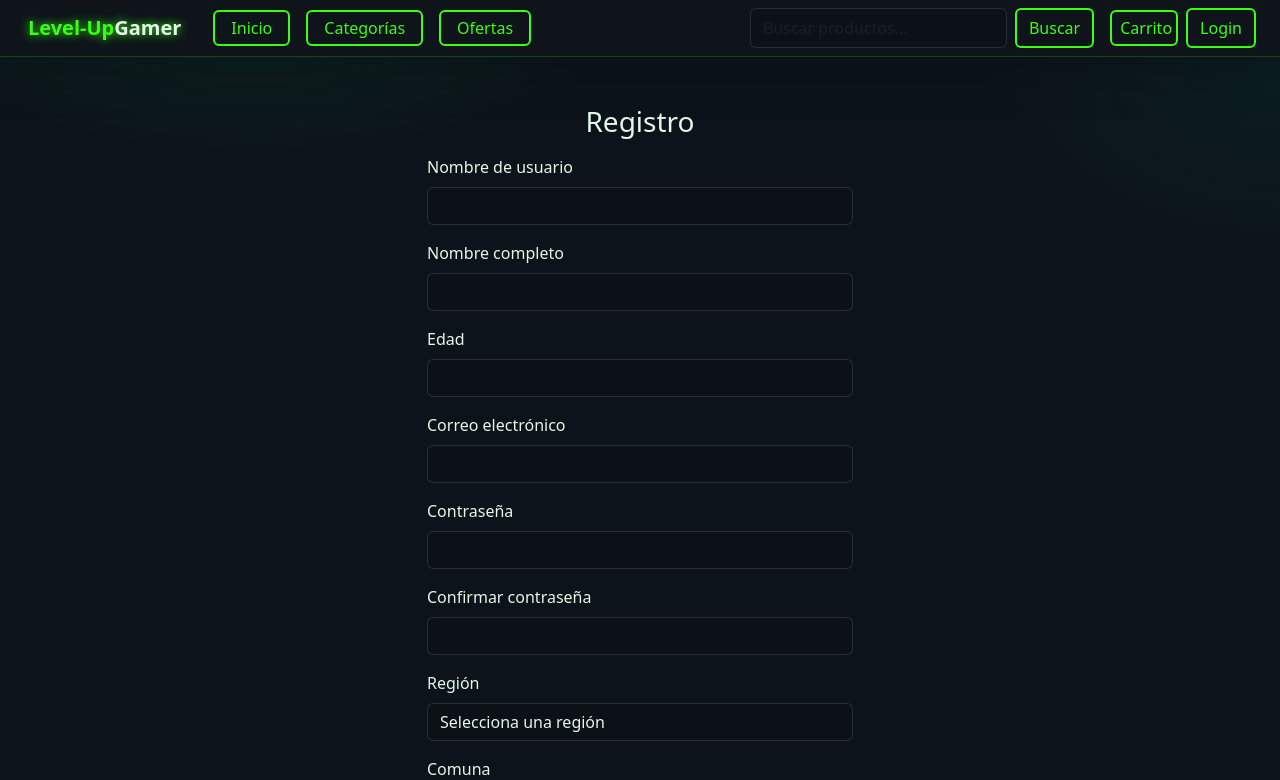
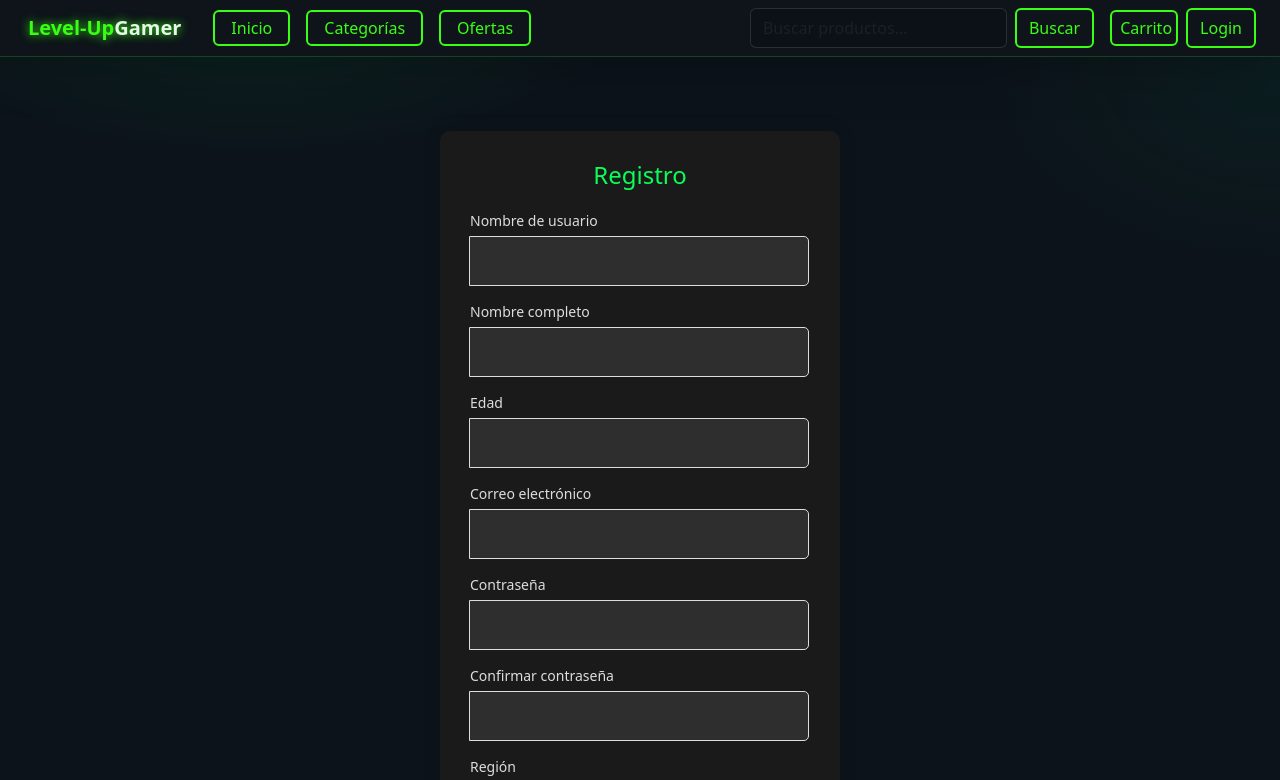
Before and after one commit to luko2k24/Level-up-ReactV2-main, a React (Vite) app: page /register in a window 1280 px wide. Shown: the top 780 px of the page. Built offline with nearby package versions, Linux system fonts and the light colour scheme.

Commit message:
arreglo en el carrito

```diff
--- a/src/api/service/carrito.ts
+++ b/src/api/service/carrito.ts
@@ -1,63 +1,63 @@
-// src/api/service/carrito.ts (Archivo de funciones de bajo nivel)
+// src/api/service/carrito.ts
 
 import type { Producto, ItemCarrito } from '@/api/api';
-// 💡 NOTA: Se asume que ItemCarrito es { producto: Producto, cantidad: number }
 
-// Definición de la clave de almacenamiento
 const CLAVE_CARRITO = 'lvl_carrito';
 
+/* ================================
+   🔧 Funciones auxiliares
+================================ */
 
-// --- Utilidades de Local Storage (Funciones Auxiliares) ---
-
-// Función para leer el carrito del Local Storage
 function leer<T>(clave: string, valorAlternativo: T): T {
     const crudo = localStorage.getItem(clave);
-
     if (!crudo) return valorAlternativo;
 
     try {
-        // Intenta parsear y retorna el objeto
         return JSON.parse(crudo) as T;
     } catch (e) {
-        // Manejo de JSON corrupto
         return valorAlternativo;
     }
 }
 
-// Función para escribir un objeto en Local Storage
 function escribir<T>(clave: string, valor: T): void {
     localStorage.setItem(clave, JSON.stringify(valor));
 }
 
-// Obtiene el carrito del storage o un array vacío si no existe
 export function obtenerCarrito(): ItemCarrito[] {
     return leer<ItemCarrito[]>(CLAVE_CARRITO, []);
 }
 
-// --- Funciones de Carrito Exportadas (Low-level) ---
+/* ================================
+   🛒 Funciones del Carrito
+================================ */
 
-export function agregarAlCarrito(producto: Producto, cantidad: number) {
+export function agregarAlCarrito(producto: Producto, cantidad: number = 1): ItemCarrito[] {
     const carrito = obtenerCarrito();
-    // 💡 CORRECCIÓN 1: Buscar por item.producto.id
-    const carritoIndice = carrito.findIndex(i => i.producto.id === producto.id);
 
-    if (carritoIndice >= 0) {
-        carrito[carritoIndice].cantidad += cantidad;
+    // Buscar si ya existe
+    const indice = carrito.findIndex(i => Number(i.producto.id) === Number(producto.id));
+
+    if (indice >= 0) {
+        carrito[indice].cantidad += cantidad;
     } else {
-        // 💡 CORRECCIÓN 2: Estructurar el nuevo item para que coincida con ItemCarrito
         carrito.push({
-            producto: producto,
-            cantidad: cantidad,
-        } as ItemCarrito);
+            producto,
+            cantidad
+        });
     }
+
     escribir(CLAVE_CARRITO, carrito);
     return carrito;
 }
 
 export function eliminarDelCarrito(productoId: number | string): ItemCarrito[] {
+    const idNum = Number(productoId);
+
     const carrito = obtenerCarrito();
-    // 💡 CORRECCIÓN 3: Filtrar por item.producto.id
-    const nuevoCarrito = carrito.filter(i => i.producto.id !== productoId);
+
+    // FILTRAR DE FORMA CORRECTA POR ID NUMÉRICO
+    const nuevoCarrito = carrito.filter(i => Number(i.producto.id) !== idNum);
+
     escribir(CLAVE_CARRITO, nuevoCarrito);
     return nuevoCarrito;
 }
@@ -68,13 +68,7 @@ export function vaciarCarrito(): void {
 
 export function totalCarrito(): number {
     const carrito = obtenerCarrito();
-    return carrito.reduce((acumulador, item) => {
-        // 💡 CORRECCIÓN 4: Acceder a item.producto.precio
-        const precioItem = item.producto.precio;
-        const cantidadItem = item.cantidad;
-
-        return precioItem > 0
-            ? acumulador + (precioItem * cantidadItem)
-            : acumulador;
+    return carrito.reduce((total, item) => {
+        return total + (item.producto.precio * item.cantidad);
     }, 0);
 }
--- a/src/components/FormularioRegistro.tsx
+++ b/src/components/FormularioRegistro.tsx
@@ -1,6 +1,7 @@
 import React, { useState, FormEvent } from 'react';
 import { api } from '../api/service/index';
 import { RegisterRequest } from '../api/api';
+import '../styles/FormularioRegistro.css';
 
 const regiones = [
   'Selecciona una región',
@@ -11,6 +12,7 @@ const regiones = [
 ];
 
 const FormularioRegistro = () => {
+  // ... (Estado y funciones de manejo quedan igual)
 
   const [form, setForm] = useState({
     nombreUsuario: '',
@@ -48,6 +50,7 @@ const FormularioRegistro = () => {
       return;
     }
 
+    // El objeto de datos (data) que se envía al backend es correcto
     const data: RegisterRequest = {
       nombreUsuario: form.nombreUsuario,
       nombreCompleto: form.nombreCompleto,
@@ -62,25 +65,29 @@ const FormularioRegistro = () => {
       await api.Auth.register(data);
       setSuccess('Registro exitoso');
     } catch (err: any) {
-      setError('Error al registrar usuario');
+      // Intentamos obtener el mensaje de error del backend (ej. "El nombre de usuario ya existe.")
+      const errorMsg = err.response?.data?.mensaje || 'Error al registrar usuario';
+      setError(errorMsg);
     }
   };
 
   return (
-    <div className="container mt-4" style={{ maxWidth: '450px' }}>
-      <h3 className="text-center mb-3">Registro</h3>
+    // Se usa la clase principal del CSS
+    <div className="formulario-registro">
+      <h2>Registro</h2>
 
-      {error && <div className="alert alert-danger">{error}</div>}
-      {success && <div className="alert alert-success">{success}</div>}
+      {/* Uso de las clases .error y .success */}
+      {error && <div className="error">{error}</div>}
+      {success && <div className="success">{success}</div>}
 
       <form onSubmit={manejarEnvio}>
 
         {/* nombreUsuario */}
-        <div className="mb-3">
-          <label className="form-label">Nombre de usuario</label>
+        <div className="input-group">
+          <label htmlFor="nombreUsuario">Nombre de usuario</label>
           <input
             type="text"
-            className="form-control"
+            id="nombreUsuario"
             name="nombreUsuario"
             value={form.nombreUsuario}
             onChange={handleChange}
@@ -89,11 +96,11 @@ const FormularioRegistro = () => {
         </div>
 
         {/* nombreCompleto */}
-        <div className="mb-3">
-          <label className="form-label">Nombre completo</label>
+        <div className="input-group">
+          <label htmlFor="nombreCompleto">Nombre completo</label>
           <input
             type="text"
-            className="form-control"
+            id="nombreCompleto"
             name="nombreCompleto"
             value={form.nombreCompleto}
             onChange={handleChange}
@@ -102,11 +109,11 @@ const FormularioRegistro = () => {
         </div>
 
         {/* edad */}
-        <div className="mb-3">
-          <label className="form-label">Edad</label>
+        <div className="input-group">
+          <label htmlFor="edad">Edad</label>
           <input
             type="number"
-            className="form-control"
+            id="edad"
             name="edad"
             value={form.edad}
             onChange={handleChange}
@@ -115,11 +122,11 @@ const FormularioRegistro = () => {
         </div>
 
         {/* email */}
-        <div className="mb-3">
-          <label className="form-label">Correo electrónico</label>
+        <div className="input-group">
+          <label htmlFor="email">Correo electrónico</label>
           <input
             type="email"
-            className="form-control"
+            id="email"
             name="email"
             value={form.email}
             onChange={handleChange}
@@ -128,11 +135,11 @@ const FormularioRegistro = () => {
         </div>
 
         {/* password */}
-        <div className="mb-3">
-          <label className="form-label">Contraseña</label>
+        <div className="input-group">
+          <label htmlFor="password">Contraseña</label>
           <input
             type="password"
-            className="form-control"
+            id="password"
             name="password"
             value={form.password}
             onChange={handleChange}
@@ -141,11 +148,11 @@ const FormularioRegistro = () => {
         </div>
 
         {/* confirmar password */}
-        <div className="mb-3">
-          <label className="form-label">Confirmar contraseña</label>
+        <div className="input-group">
+          <label htmlFor="confirmarPassword">Confirmar contraseña</label>
           <input
             type="password"
-            className="form-control"
+            id="confirmarPassword"
             name="confirmarPassword"
             value={form.confirmarPassword}
             onChange={handleChange}
@@ -154,10 +161,10 @@ const FormularioRegistro = () => {
         </div>
 
         {/* region */}
-        <div className="mb-3">
-          <label className="form-label">Región</label>
+        <div className="input-group">
+          <label htmlFor="region">Región</label>
           <select
-            className="form-select"
+            id="region"
             name="region"
             value={form.region}
             onChange={handleChange}
@@ -170,11 +177,11 @@ const FormularioRegistro = () => {
         </div>
 
         {/* comuna */}
-        <div className="mb-3">
-          <label className="form-label">Comuna</label>
+        <div className="input-group">
+          <label htmlFor="comuna">Comuna</label>
           <input
             type="text"
-            className="form-control"
+            id="comuna"
             name="comuna"
             value={form.comuna}
             onChange={handleChange}
@@ -182,7 +189,8 @@ const FormularioRegistro = () => {
           />
         </div>
 
-        <button className="btn btn-success w-100" type="submit">
+        {/* Uso de la clase del botón */}
+        <button className="btn-registrar" type="submit">
           Registrarse
         </button>
       </form>
--- a/src/components/Header.tsx
+++ b/src/components/Header.tsx
@@ -45,8 +45,7 @@ export default function Header() {
         navigate('/');
     };
 
-    // --- Lógica de cálculo del Carrito (Simulada) ---
-    const totalCLP = useMemo(() => "99.990", []);
+
 
     // --- Clases para los Links de Navegación (para que parezcan botones) ---
     const linkClasses = "nav-link btn btn-outline-light py-1 px-3 mx-1";
--- a/src/hooks/useCart.ts
+++ b/src/hooks/useCart.ts
@@ -1,62 +1,60 @@
 // src/hooks/useCart.ts
 
-import { useState, useEffect, useCallback, useMemo } from 'react';
-import { Producto, ItemCarrito } from '@/api/api';
-// 🚨 CORRECCIÓN CLAVE: La ruta debe ser '@/api/service/carrito'
+import { useEffect, useState } from 'react';
+import type { Producto, ItemCarrito } from '@/api/api';
+
 import {
     obtenerCarrito,
     agregarAlCarrito,
-  eliminarDelCarrito,
-  vaciarCarrito,
-  totalCarrito,
+    eliminarDelCarrito as eliminarAPI,
+    vaciarCarrito as vaciarAPI,
+    totalCarrito
 } from '@/api/service/carrito';
 
-/**
- * Hook personalizado para gestionar la lógica del carrito de compras.
+/*
+    Este hook administra todo el carrito en React.
+    - Sincroniza automáticamente con LocalStorage
+    - Expone funciones limpias y fáciles de usar
 */
+
 export function useCart() {
-  const [items, setItems] = useState<ItemCarrito[]>([]);
+
+    // Estado del carrito en React
+    const [carrito, setCarrito] = useState<ItemCarrito[]>([]);
     const [total, setTotal] = useState<number>(0);
 
-  const actualizarEstado = useCallback(() => {
-    setItems(obtenerCarrito());
+    // Cargar carrito al iniciar
+    useEffect(() => {
+        setCarrito(obtenerCarrito());
         setTotal(totalCarrito());
     }, []);
 
-  // Efecto para inicializar el estado la primera vez que se monta
-  useEffect(() => {
-    actualizarEstado();
-  }, [actualizarEstado]);
+    // --- Métodos del carrito (con re-render inmediato) ---
 
-  // Funciones de acción
-  const addItem = useCallback((producto: Producto, cantidad: number = 1) => {
-    try {
-      agregarAlCarrito(producto, cantidad);
-      actualizarEstado();
-    } catch (error) {
-      console.error("Error al agregar producto al carrito:", error);
-    }
-  }, [actualizarEstado]);
+    const agregar = (producto: Producto, cantidad: number = 1) => {
+        const nuevoCarrito = agregarAlCarrito(producto, cantidad);
+        setCarrito([...nuevoCarrito]);
+        setTotal(totalCarrito());
+    };
 
-  const removeItem = useCallback((id: string) => {
-    eliminarDelCarrito(id);
-    actualizarEstado();
-  }, [actualizarEstado]);
+    const eliminar = (productoId: number | string) => {
+        const nuevoCarrito = eliminarAPI(productoId);
+        setCarrito([...nuevoCarrito]);
+        setTotal(totalCarrito());
+    };
 
-  const clearCart = useCallback(() => {
-    vaciarCarrito();
-    actualizarEstado();
-  }, [actualizarEstado]);
+    const vaciar = () => {
+        vaciarAPI();
+        setCarrito([]);
+        setTotal(0);
+    };
 
-  const totalItemsCount = useMemo(() => items.length, [items]);
-
-  // Retornamos la interfaz del hook
+    // --- API del hook ---
     return {
-    carrito: items,
+        carrito,
         total,
-    totalItemsCount,
-    agregar: addItem,
-    eliminar: removeItem,
-    vaciar: clearCart,
+        agregar,
+        eliminar,
+        vaciar
     };
 }
--- a/src/pages/Categorias.tsx
+++ b/src/pages/Categorias.tsx
@@ -1,25 +1,34 @@
 import React, { useState, useEffect } from 'react';
-import { obtenerProductos, ProductoAPI, obtenerCategorias } from '../data/db'; // Asumiendo que db.ts está en '../data/db'
-import ProductCard from '../components/ProductCard'; // Asumiendo que tienes un componente ProductCard
-import Header from '../components/Header'; // Componente de cabecera
-import Footer from '../components/Footer'; // Componente de pie de página
+import { obtenerProductos, obtenerCategorias } from '../data/db';
+import ProductCard from '../components/ProductCard';
+
+import { Producto } from '../api/api';
+
+// 💚 HOOK DEL CARRITO
+import { useCart } from '../hooks/useCart';
 
 function Categorias() {
-    // 1. Estados para manejar los datos y el proceso de carga
-    const [productos, setProductos] = useState<ProductoAPI[]>([]);
+
+    // 👌 Usamos la función correcta del hook
+    const { agregar: addToCart } = useCart();
+
+    // Función para pasar al ProductCard
+    const handleAddToCart = (producto: Producto) => {
+        console.log("Producto agregado:", producto);
+        addToCart(producto);
+    };
+
+    // STATES
+    const [productos, setProductos] = useState<Producto[]>([]);
     const [categorias, setCategorias] = useState<string[]>([]);
     const [isLoading, setIsLoading] = useState(true);
     const [error, setError] = useState<string | null>(null);
-
-    // 2. Estado para filtros (opcional, basado en tu captura)
     const [filtroCategoria, setFiltroCategoria] = useState('Todas');
 
-
-    // 3. Efecto para cargar los datos del API al montar el componente
+    // FETCH PRODUCTOS + CATEGORÍAS
     useEffect(() => {
         const fetchDatos = async () => {
             try {
-                // 🚨 Uso de await para la función asíncrona
                 const [productosApi, categoriasApi] = await Promise.all([
                     obtenerProductos(),
                     obtenerCategorias()
@@ -30,7 +39,6 @@ function Categorias() {
 
             } catch (err) {
                 console.error("Error al cargar los datos:", err);
-                // Muestra un mensaje de error si la conexión falla
                 setError("No se pudo conectar con el servidor para cargar los productos.");
             } finally {
                 setIsLoading(false);
@@ -39,53 +47,35 @@ function Categorias() {
 
         fetchDatos();
     }, []);
-    // El array vacío asegura que se ejecute solo al montar el componente.
 
-
-    // Lógica de filtrado (usando la nueva estructura)
     const productosFiltrados = filtroCategoria === 'Todas'
         ? productos
         : productos.filter(p => p.categoria.nombre === filtroCategoria);
 
-
-    // 4. Renderizado condicional para evitar el pantallazo en blanco
-
+    // ESTADOS DE CARGA Y ERROR
     if (isLoading) {
-        // Muestra un mensaje de carga mientras se espera la respuesta del API
         return (
-            <>
-                <Header />
             <div className="container my-5 text-center">
                 <h2>Cargando productos... 🔄</h2>
             </div>
-                <Footer />
-            </>
         );
     }
 
     if (error) {
-        // Muestra un error si la conexión falló
         return (
-            <>
-                <Header />
             <div className="container my-5 alert alert-danger">
                 <h3>Error de Conexión</h3>
                 <p>{error}</p>
             </div>
-                <Footer />
-            </>
         );
     }
 
-    // 5. Renderizado principal
-
+    // RENDER PRINCIPAL
     return (
-        <>
-
         <div className="container my-5">
             <h1>Catálogo de Productos</h1>
 
-                {/* --- SECCIÓN DE FILTROS --- */}
+            {/* FILTROS */}
             <div className="d-flex justify-content-between align-items-center mb-4">
                 <span>{productosFiltrados.length} resultados</span>
                 <div className="btn-group">
@@ -95,7 +85,7 @@ function Categorias() {
                     >
                         Todas
                     </button>
-                        {categorias.map((cat) => (
+                    {categorias.map(cat => (
                         <button
                             key={cat}
                             className={`btn ${filtroCategoria === cat ? 'btn-success' : 'btn-outline-secondary'}`}
@@ -107,18 +97,18 @@ function Categorias() {
                 </div>
             </div>
 
-                {/* --- LISTA DE PRODUCTOS --- */}
+            {/* LISTA DE PRODUCTOS */}
             <div className="row">
-                    {productosFiltrados.map((producto) => (
+                {productosFiltrados.map(producto => (
                     <div key={producto.id} className="col-lg-4 col-md-6 mb-4">
-                            {/* 🚨 Importante: Pasar el objeto ProductoAPI al componente hijo */}
-                            <ProductCard producto={producto} />
+                        <ProductCard
+                            producto={producto}
+                            onAdd={handleAddToCart}
+                        />
                     </div>
                 ))}
             </div>
         </div>
-
-        </>
     );
 }
 
```
Also changed, not shown: src/components/Carrito.tsx (+43 -31 lines), src/components/ProductCard.tsx (+42 -29 lines). Lines whose indentation alone changed are shown as unchanged.
